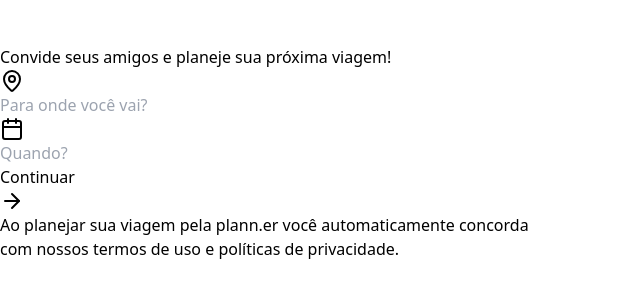
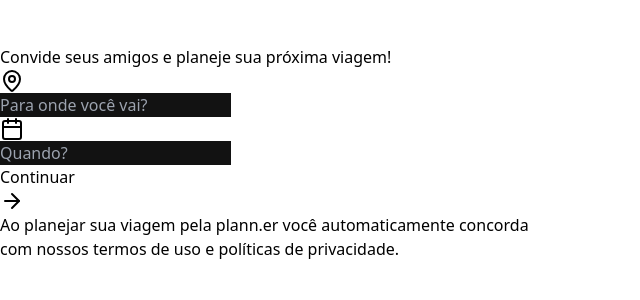
Before and after one commit to fernandoberbel/class-frontend-web-nlw_journey, a React (Vite) app: page / in a window 1280 px wide. Shown: the top 300 px of the page, without its empty margins (0-640 px from the left). Built offline with nearby package versions, Linux system fonts and the light colour scheme.

Commit message:
style: add color scheme to date time input on modal trip details page

```diff
--- a/src/index.css
+++ b/src/index.css
@@ -5,3 +5,7 @@
 * {
   min-width: 0;
 }
+
+input {
+  color-scheme: dark;
+}
```
